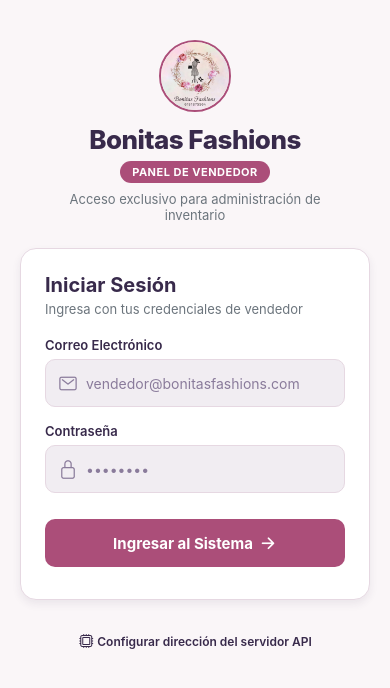
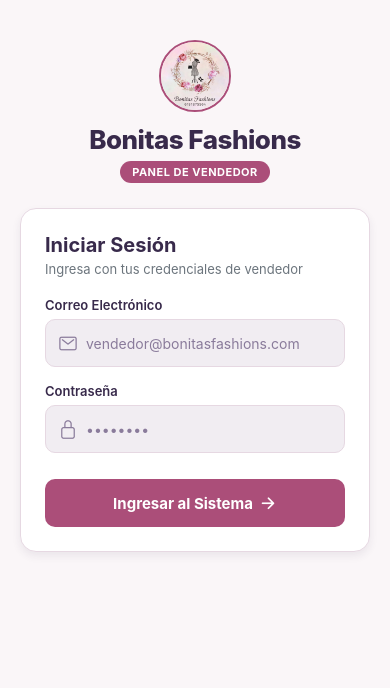
Before and after one commit to EdznLc/bonitas-fashions-proyecto, a React Native app in the folder bonitas-movil/: screen / in a window 390 px wide. Shown: the top 688 px of the page. Built offline with nearby package versions, Linux system fonts and the light colour scheme.

Commit message:
cambios login

```diff
--- a/bonitas-movil/src/components/LoginScreen.js
+++ b/bonitas-movil/src/components/LoginScreen.js
@@ -6,7 +6,6 @@
   TextInput,
   TouchableOpacity,
   ActivityIndicator,
-  Alert,
   ScrollView,
   KeyboardAvoidingView,
   Platform,
@@ -14,17 +13,13 @@
 } from 'react-native';
 import { Ionicons } from '@expo/vector-icons';
 import { COLORS, SHADOWS } from '../styles/theme';
-import { loginAdmin, DEFAULT_API_URL } from '../services/api';
+import { loginAdmin } from '../services/api';
 
-export default function LoginScreen({ onLoginSuccess, currentApiUrl, onSaveApiUrl }) {
+export default function LoginScreen({ onLoginSuccess, currentApiUrl }) {
   const [correo, setCorreo] = useState('');
   const [password, setPassword] = useState('');
   const [loading, setLoading] = useState(false);
   const [errorMsg, setErrorMsg] = useState('');
-
-  // Ajuste de servidor API
-  const [showApiConfig, setShowApiConfig] = useState(false);
-  const [tempApiUrl, setTempApiUrl] = useState(currentApiUrl || DEFAULT_API_URL);
 
   const handleLogin = async () => {
     setErrorMsg('');
@@ -45,16 +40,6 @@
     }
   };
 
-  const handleSaveUrl = () => {
-    let clean = tempApiUrl.trim().replace(/\/$/, '');
-    if (!clean.startsWith('http://') && !clean.startsWith('https://')) {
-      clean = 'http://' + clean;
-    }
-    onSaveApiUrl(clean);
-    setShowApiConfig(false);
-    Alert.alert('Servidor Actualizado', `La app ahora se conectará a: ${clean}`);
-  };
-
   return (
     <KeyboardAvoidingView
       style={{ flex: 1, backgroundColor: COLORS.background }}
@@ -73,7 +58,6 @@
           <View style={styles.badgeAdmin}>
             <Text style={styles.badgeAdminText}>PANEL DE VENDEDOR</Text>
           </View>
-          <Text style={styles.appSubtitle}>Acceso exclusivo para administración de inventario</Text>
         </View>
 
         {/* Tarjeta de Inicio de Sesión */}
@@ -137,40 +121,6 @@
           </TouchableOpacity>
         </View>
 
-        {/* Configuración de Servidor API */}
-        <View style={styles.configContainer}>
-          <TouchableOpacity
-            style={styles.btnToggleConfig}
-            onPress={() => setShowApiConfig(!showApiConfig)}
-          >
-            <Ionicons name="hardware-chip-outline" size={16} color={COLORS.secondary} />
-            <Text style={styles.btnToggleConfigText}>
-              {showApiConfig ? ' Ocultar servidor API' : ' Configurar dirección del servidor API'}
-            </Text>
-          </TouchableOpacity>
-
-          {showApiConfig && (
-            <View style={styles.configBox}>
-              <Text style={styles.configLabel}>URL Servidor (Render o IP Local):</Text>
-              <TextInput
-                style={styles.configInput}
-                value={tempApiUrl}
-                onChangeText={setTempApiUrl}
-                placeholder="https://bonitas-fashions-proyecto.onrender.com"
-                autoCapitalize="none"
-              />
-              <View style={styles.configActions}>
-                <TouchableOpacity style={styles.btnResetUrl} onPress={() => setTempApiUrl(DEFAULT_API_URL)}>
-                  <Text style={styles.btnResetUrlText}>Usar Render</Text>
-                </TouchableOpacity>
-                <TouchableOpacity style={styles.btnSaveUrl} onPress={handleSaveUrl}>
-                  <Text style={styles.btnSaveUrlText}>Guardar URL</Text>
-                </TouchableOpacity>
-              </View>
-            </View>
-          )}
-        </View>
-
       </ScrollView>
     </KeyboardAvoidingView>
   );
@@ -206,19 +156,12 @@
     paddingVertical: 4,
     borderRadius: 12,
     marginTop: 6,
-    marginBottom: 8,
   },
   badgeAdminText: {
     color: COLORS.white,
     fontSize: 11,
     fontWeight: '700',
     letterSpacing: 0.5,
-  },
-  appSubtitle: {
-    fontSize: 13,
-    color: COLORS.textSecondary,
-    textAlign: 'center',
-    maxWidth: 280,
   },
   card: {
     backgroundColor: COLORS.cardBg,
@@ -290,7 +233,6 @@
     justifyContent: 'center',
     alignItems: 'center',
     marginTop: 10,
-    marginBottom: 8,
   },
   btnDisabled: {
     opacity: 0.7,
@@ -300,70 +242,4 @@
     fontSize: 15,
     fontWeight: '700',
   },
-  configContainer: {
-    marginTop: 25,
-    width: '100%',
-    maxWidth: 420,
-    alignItems: 'center',
-  },
-  btnToggleConfig: {
-    flexDirection: 'row',
-    alignItems: 'center',
-    paddingVertical: 8,
-  },
-  btnToggleConfigText: {
-    fontSize: 12,
-    color: COLORS.secondary,
-    fontWeight: '600',
-  },
-  configBox: {
-    backgroundColor: COLORS.white,
-    padding: 14,
-    borderRadius: 10,
-    width: '100%',
-    marginTop: 10,
-    borderWidth: 1,
-    borderColor: COLORS.border,
-  },
-  configLabel: {
-    fontSize: 12,
-    fontWeight: '600',
-    color: COLORS.secondary,
-    marginBottom: 6,
-  },
-  configInput: {
-    backgroundColor: COLORS.grayBackground,
-    borderRadius: 8,
-    paddingHorizontal: 10,
-    height: 40,
-    fontSize: 13,
-    marginBottom: 10,
-    color: COLORS.textMain,
-  },
-  configActions: {
-    flexDirection: 'row',
-    justifyContent: 'space-between',
-  },
-  btnResetUrl: {
-    paddingVertical: 6,
-    paddingHorizontal: 12,
-    backgroundColor: COLORS.grayBackground,
-    borderRadius: 6,
-  },
-  btnResetUrlText: {
-    fontSize: 12,
-    color: COLORS.secondary,
-    fontWeight: '600',
-  },
-  btnSaveUrl: {
-    paddingVertical: 6,
-    paddingHorizontal: 12,
-    backgroundColor: COLORS.secondary,
-    borderRadius: 6,
-  },
-  btnSaveUrlText: {
-    fontSize: 12,
-    color: COLORS.white,
-    fontWeight: '600',
-  },
 });
```
